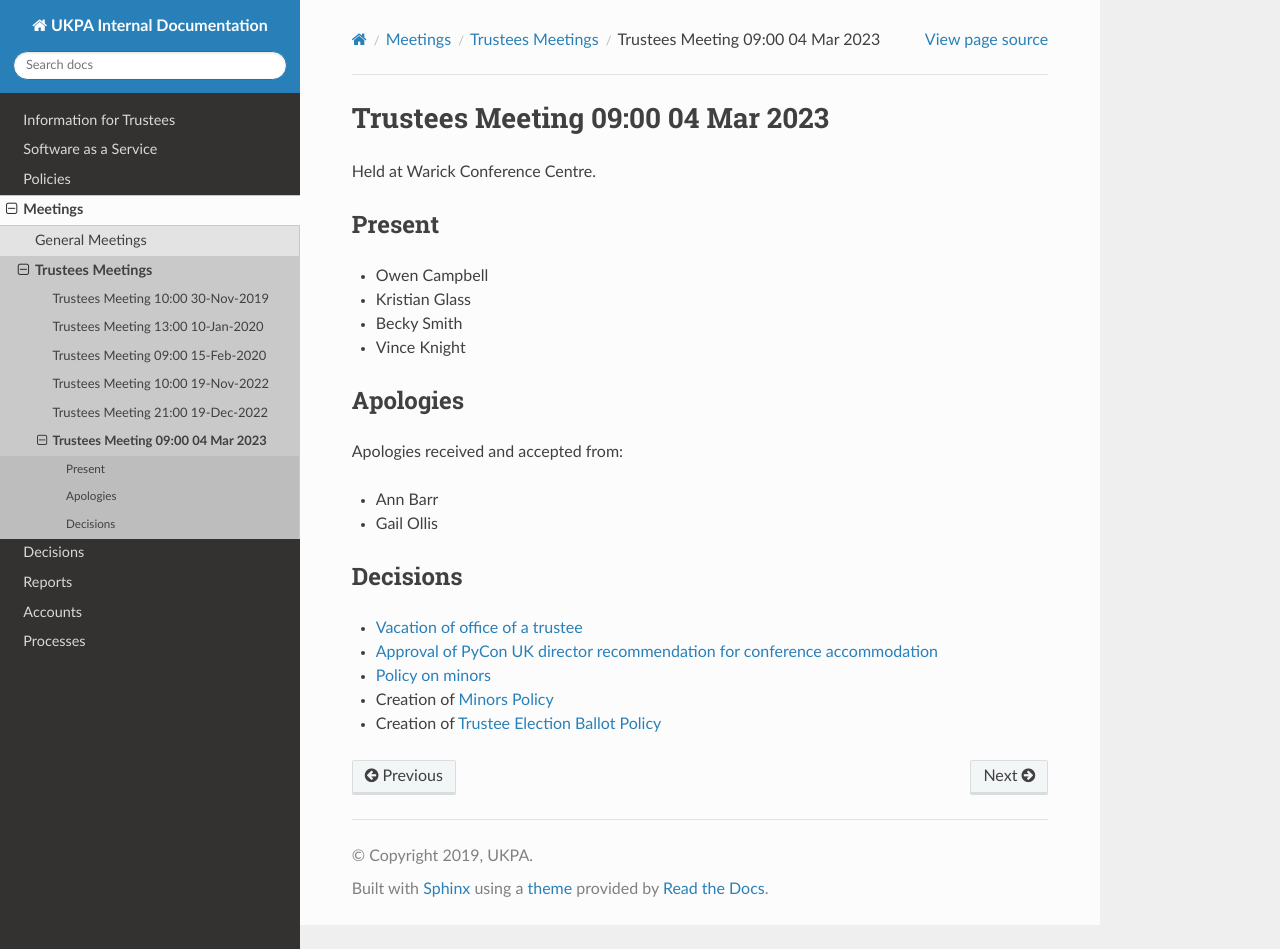
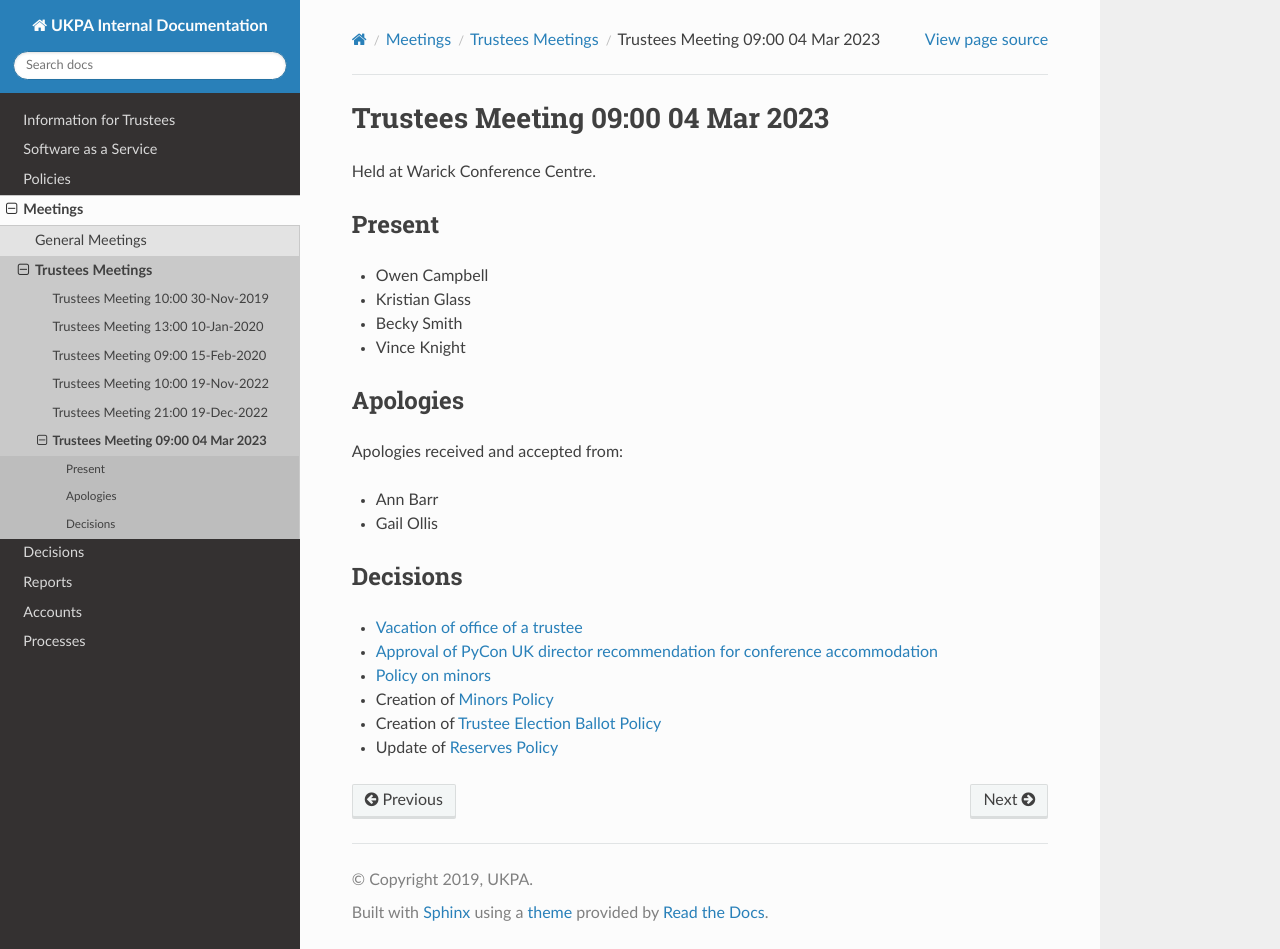
Before and after one commit to UKPythonAssociation/ukpa-internaldocs, a Sphinx documentation site: the page built from source/meetings/trustees/2023-03-04.rst, in a window 1280 px wide and 949 px high. Built offline with Sphinx 7.4.7 and the Read the Docs theme 2.0.0, drawn with Linux system fonts in a browser that asks for light colours.

Commit message:
Add update of policy to meeting.

```diff
--- a/source/meetings/trustees/2023-03-04.rst
+++ b/source/meetings/trustees/2023-03-04.rst
@@ -27,3 +27,4 @@ Decisions
 - :doc:`../../decisions/2023-03-04-adopt-policy-on-minors`
 - Creation of :doc:`../../policies/minors`
 - Creation of :doc:`../../policies/trustee-ballot-policy`
+- Update of :doc:`../../policies/reserve-policy`
```
